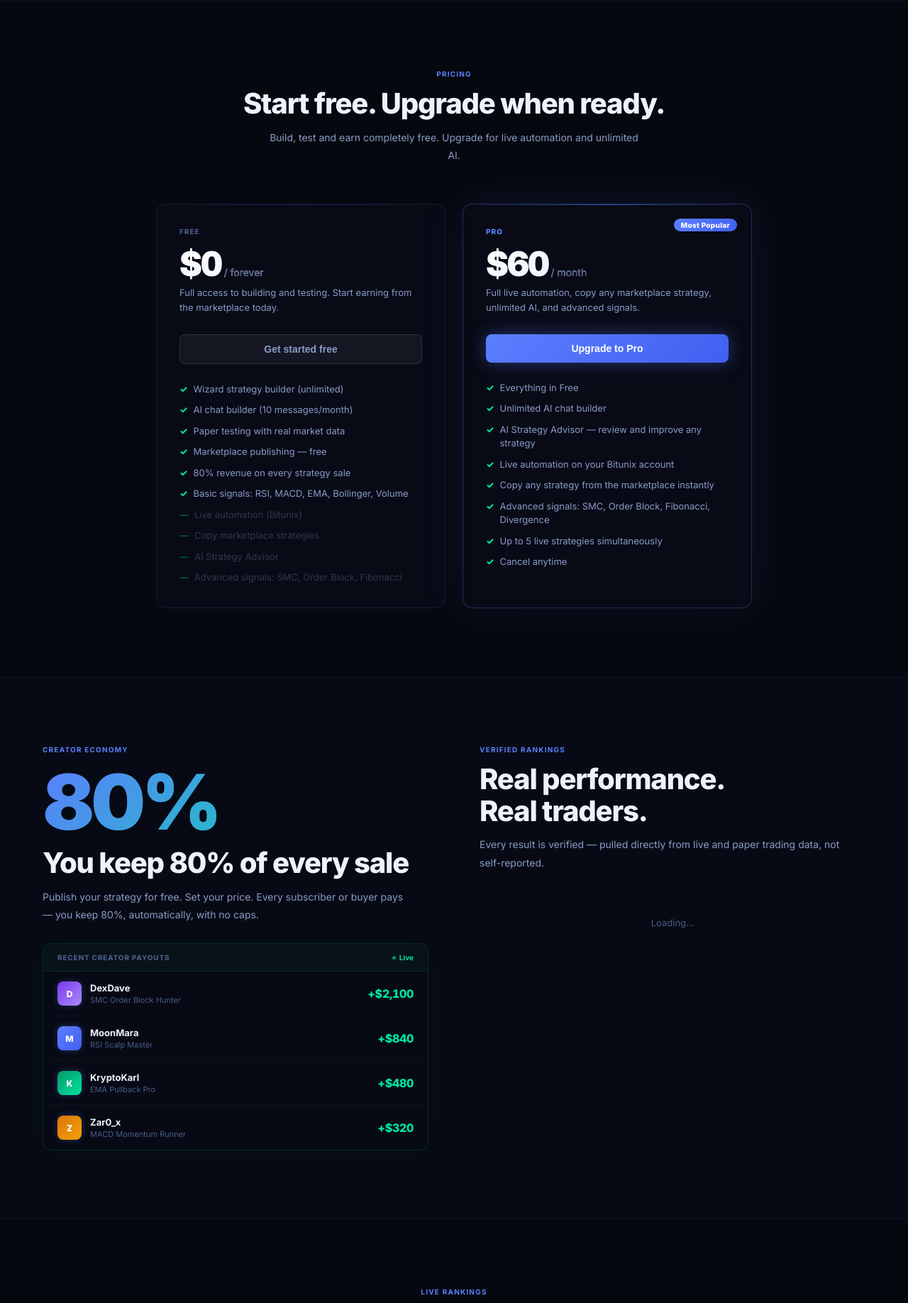
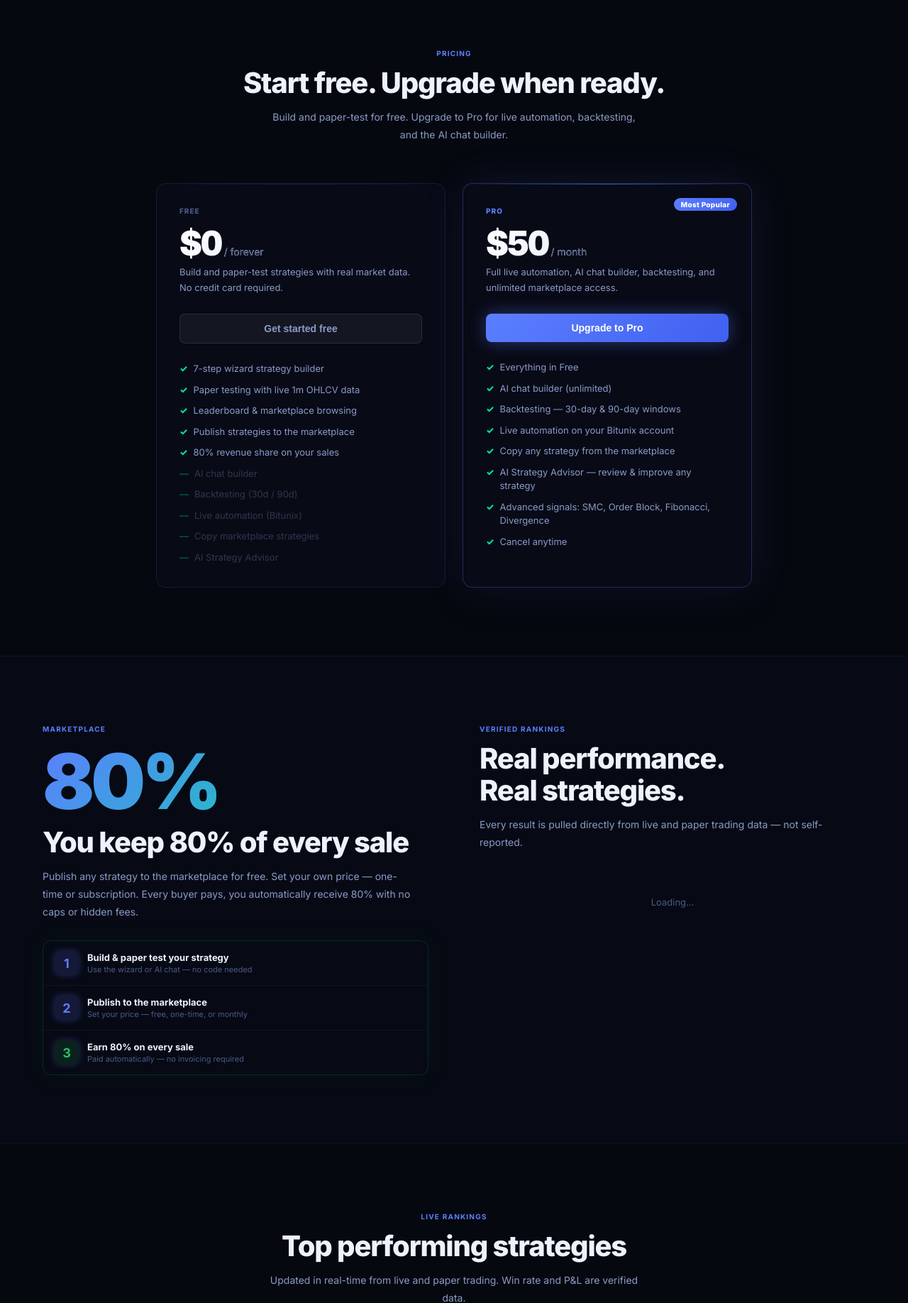
Before and after one commit to calwhel/calsbot, a FastAPI app: page / in a window 1280 px wide. Shown: the part 4576-6412 px from the top of the page at 71% size. Run offline with FastAPI, Linux system fonts and the light colour scheme; data that the repository does not hold is empty; parts of the project's set-up code (start-up, migrations or seed data) failed here and were passed over.

Commit message:
Update website to remove fake payout and testimonial data
Replaces misleading statistics, fake creator payout feeds, and fabricated testimonials on the website with accurate information about the platform's features and functionality.

Replit-Commit-Author: Agent
Replit-Commit-Session-Id: 8ca33a0c-91d3-4c5c-998d-2842819376c5
Replit-Commit-Checkpoint-Type: full_checkpoint
Replit-Commit-Event-Id: 8604ad0f-1fd7-4056-9769-5154e426333f
Replit-Commit-Screenshot-Url: https://storage.googleapis.com/screenshot-production-us-central1/17201325-775a-4a28-aab3-d2c9cf413651/8ca33a0c-91d3-4c5c-998d-2842819376c5/VpMNSiT
Replit-Helium-Checkpoint-Created: true

```diff
--- a/app/templates/website.html
+++ b/app/templates/website.html
@@ -4,7 +4,7 @@
 <meta charset="UTF-8">
 <meta name="viewport" content="width=device-width, initial-scale=1.0">
 <title>TradeHub Strategy Builder — Build, Test &amp; Sell Crypto Trading Strategies</title>
-<meta name="description" content="Build AI-powered crypto trading strategies through a simple chat. Paper test with real market data, automate to Bitunix, and earn 80% publishing to the marketplace.">
+<meta name="description" content="Build AI-powered crypto trading strategies through a simple step wizard or chat. Paper test with real market data, then automate live on Bitunix. Publish your strategy to the marketplace.">
 <link rel="preconnect" href="https://fonts.googleapis.com">
 <link href="https://fonts.googleapis.com/css2?family=Inter:wght@300;400;500;600;700;800;900&display=swap" rel="stylesheet">
 <style>
@@ -833,24 +833,24 @@ footer{
         <span class="hero-label-dot"></span>
         AI-Powered Strategy Platform
       </div>
-      <h1>Build, test and sell<br>crypto strategies.</h1>
-      <p class="hero-sub">Describe any trading strategy in plain English. Our AI compiles it, paper-tests it on live market data, and automates it — or you can publish it and earn 80% on every sale.</p>
+      <h1>Build, test and automate<br>crypto strategies.</h1>
+      <p class="hero-sub">Describe any trading strategy in plain English. Our AI compiles it, paper-tests it on live market data, then automates it on Bitunix — or publish it to the marketplace.</p>
       <div class="hero-ctas">
         <a href="/login" class="btn-primary">Start building free</a>
         <a href="#demo" class="btn-ghost">See it in action</a>
       </div>
       <div class="hero-stats">
         <div class="hs-item">
-          <div class="hs-n" id="sn1">1,240+</div>
-          <div class="hs-l">Strategies built</div>
+          <div class="hs-n">17+</div>
+          <div class="hs-l">Signal types supported</div>
         </div>
         <div class="hs-item">
-          <div class="hs-n animated" id="sn2">+847%</div>
-          <div class="hs-l">Best all-time P&amp;L</div>
+          <div class="hs-n">1m</div>
+          <div class="hs-l">OHLCV paper test accuracy</div>
         </div>
         <div class="hs-item">
-          <div class="hs-n" id="sn3">$2,100</div>
-          <div class="hs-l">Creator payouts this month</div>
+          <div class="hs-n">Free</div>
+          <div class="hs-l">No credit card to start</div>
         </div>
       </div>
     </div>
@@ -861,12 +861,12 @@ footer{
         <div class="hp-account" style="flex:1;display:flex;align-items:flex-start;justify-content:space-between;padding:0">
           <div>
             <div class="hp-acct-sub">Portfolio Balance</div>
-            <div class="hp-acct-num" id="hero-balance">$24,850.00</div>
+            <div class="hp-acct-num" id="hero-balance">$12,430.00</div>
           </div>
           <div class="hp-acct-pnl">
-            <div class="hp-live" style="justify-content:flex-end;margin-bottom:4px"><span class="hp-live-dot"></span>Live</div>
-            <div class="hp-acct-pnl-v">+847.3%</div>
-            <div class="hp-acct-pnl-l">All-time P&amp;L</div>
+            <div class="hp-live" style="justify-content:flex-end;margin-bottom:4px"><span class="hp-live-dot"></span>Demo</div>
+            <div class="hp-acct-pnl-v">+124.3%</div>
+            <div class="hp-acct-pnl-l">Paper P&amp;L</div>
           </div>
         </div>
       </div>
@@ -888,8 +888,8 @@ footer{
       <!-- Quick stats row -->
       <div class="hp-chart-stats">
         <div class="hcs">
-          <div class="hcs-v td-pos">+312%</div>
-          <div class="hcs-l">Best strategy</div>
+          <div class="hcs-v td-pos">Paper</div>
+          <div class="hcs-l">Demo mode</div>
         </div>
         <div class="hcs">
           <div class="hcs-v" style="color:var(--text)">71%</div>
@@ -967,20 +967,20 @@ footer{
 <div class="platform-strip">
   <div class="ps-inner">
     <div class="ps-item">
-      <div class="ps-val green">+847%</div>
-      <div class="ps-lbl">Best strategy P&amp;L</div>
+      <div class="ps-val green">17+</div>
+      <div class="ps-lbl">Signal types supported</div>
     </div>
     <div class="ps-item">
-      <div class="ps-val">1,240+</div>
-      <div class="ps-lbl">Strategies built</div>
+      <div class="ps-val">1m</div>
+      <div class="ps-lbl">Paper test resolution</div>
     </div>
     <div class="ps-item">
-      <div class="ps-val">63%</div>
-      <div class="ps-lbl">Avg win rate</div>
+      <div class="ps-val">Bitunix</div>
+      <div class="ps-lbl">Live automation exchange</div>
     </div>
     <div class="ps-item">
-      <div class="ps-val">$2,100</div>
-      <div class="ps-lbl">Creator payouts — March</div>
+      <div class="ps-val">80%</div>
+      <div class="ps-lbl">Creator revenue share</div>
     </div>
   </div>
 </div>
@@ -1004,8 +1004,8 @@ footer{
       </div>
       <div class="how-step fade-up">
         <div class="step-n">03</div>
-        <div class="step-t">Go live or sell it</div>
-        <div class="step-d">Connect your Bitunix account and automate, or publish to the marketplace and earn 80% of every sale automatically.</div>
+        <div class="step-t">Go live or publish it</div>
+        <div class="step-d">Connect your Bitunix account and automate your strategy, or publish it to the marketplace and set your own price — you keep 80% of every sale.</div>
       </div>
     </div>
   </div>
@@ -1181,40 +1181,40 @@ footer{
   <div class="inner">
     <div class="section-tag fade-up" style="text-align:center">Pricing</div>
     <h2 class="section-h fade-up" style="text-align:center">Start free. Upgrade when ready.</h2>
-    <p class="section-sub fade-up" style="text-align:center;margin:0 auto">Build, test and earn completely free. Upgrade for live automation and unlimited AI.</p>
+    <p class="section-sub fade-up" style="text-align:center;margin:0 auto">Build and paper-test for free. Upgrade to Pro for live automation, backtesting, and the AI chat builder.</p>
     <div class="pricing-grid">
       <div class="price-card fade-up">
         <div class="pc-tier">Free</div>
         <div class="pc-price">$0<span> / forever</span></div>
-        <div class="pc-desc">Full access to building and testing. Start earning from the marketplace today.</div>
+        <div class="pc-desc">Build and paper-test strategies with real market data. No credit card required.</div>
         <a href="/login"><button class="pc-btn free">Get started free</button></a>
         <ul class="pc-features">
-          <li><span class="ck">✓</span>Wizard strategy builder (unlimited)</li>
-          <li><span class="ck">✓</span>AI chat builder (10 messages/month)</li>
-          <li><span class="ck">✓</span>Paper testing with real market data</li>
-          <li><span class="ck">✓</span>Marketplace publishing — free</li>
-          <li><span class="ck">✓</span>80% revenue on every strategy sale</li>
-          <li><span class="ck">✓</span>Basic signals: RSI, MACD, EMA, Bollinger, Volume</li>
+          <li><span class="ck">✓</span>7-step wizard strategy builder</li>
+          <li><span class="ck">✓</span>Paper testing with live 1m OHLCV data</li>
+          <li><span class="ck">✓</span>Leaderboard &amp; marketplace browsing</li>
+          <li><span class="ck">✓</span>Publish strategies to the marketplace</li>
+          <li><span class="ck">✓</span>80% revenue share on your sales</li>
+          <li class="na"><span class="ck">—</span>AI chat builder</li>
+          <li class="na"><span class="ck">—</span>Backtesting (30d / 90d)</li>
           <li class="na"><span class="ck">—</span>Live automation (Bitunix)</li>
           <li class="na"><span class="ck">—</span>Copy marketplace strategies</li>
           <li class="na"><span class="ck">—</span>AI Strategy Advisor</li>
-          <li class="na"><span class="ck">—</span>Advanced signals: SMC, Order Block, Fibonacci</li>
         </ul>
       </div>
       <div class="price-card pro fade-up">
         <div class="pc-badge">Most Popular</div>
         <div class="pc-tier" style="color:var(--accent)">Pro</div>
-        <div class="pc-price">$60<span> / month</span></div>
-        <div class="pc-desc">Full live automation, copy any marketplace strategy, unlimited AI, and advanced signals.</div>
+        <div class="pc-price">$50<span> / month</span></div>
+        <div class="pc-desc">Full live automation, AI chat builder, backtesting, and unlimited marketplace access.</div>
         <a href="/login"><button class="pc-btn pro-btn">Upgrade to Pro</button></a>
         <ul class="pc-features">
           <li><span class="ck">✓</span>Everything in Free</li>
-          <li><span class="ck">✓</span>Unlimited AI chat builder</li>
-          <li><span class="ck">✓</span>AI Strategy Advisor — review and improve any strategy</li>
+          <li><span class="ck">✓</span>AI chat builder (unlimited)</li>
+          <li><span class="ck">✓</span>Backtesting — 30-day &amp; 90-day windows</li>
           <li><span class="ck">✓</span>Live automation on your Bitunix account</li>
-          <li><span class="ck">✓</span>Copy any strategy from the marketplace instantly</li>
+          <li><span class="ck">✓</span>Copy any strategy from the marketplace</li>
+          <li><span class="ck">✓</span>AI Strategy Advisor — review &amp; improve any strategy</li>
           <li><span class="ck">✓</span>Advanced signals: SMC, Order Block, Fibonacci, Divergence</li>
-          <li><span class="ck">✓</span>Up to 5 live strategies simultaneously</li>
           <li><span class="ck">✓</span>Cancel anytime</li>
         </ul>
       </div>
@@ -1227,53 +1227,38 @@ footer{
   <div class="inner">
     <div class="creator-grid">
       <div class="fade-up">
-        <div class="section-tag">Creator economy</div>
+        <div class="section-tag">Marketplace</div>
         <div class="big-pct">80%</div>
         <h2 class="section-h" style="margin-top:10px">You keep 80% of every sale</h2>
-        <p class="section-sub" style="margin-bottom:0">Publish your strategy for free. Set your price. Every subscriber or buyer pays — you keep 80%, automatically, with no caps.</p>
-        <div class="payout-feed">
-          <div class="pf-head">
-            <span class="pf-head-t">Recent Creator Payouts</span>
-            <span class="pf-live"><span class="pf-dot"></span>Live</span>
+        <p class="section-sub" style="margin-bottom:24px">Publish any strategy to the marketplace for free. Set your own price — one-time or subscription. Every buyer pays, you automatically receive 80% with no caps or hidden fees.</p>
+        <div class="payout-feed" style="padding:0">
+          <div class="pf-item" style="padding:14px 16px">
+            <div class="pf-av" style="background:rgba(99,102,241,.15);color:var(--accent);font-size:18px;font-weight:700">1</div>
+            <div class="pf-info">
+              <div class="pf-name">Build &amp; paper test your strategy</div>
+              <span class="pf-strat">Use the wizard or AI chat — no code needed</span>
+            </div>
           </div>
-          <div class="pf-item">
-            <div class="pf-av p">D</div>
+          <div class="pf-item" style="padding:14px 16px">
+            <div class="pf-av" style="background:rgba(99,102,241,.15);color:var(--accent);font-size:18px;font-weight:700">2</div>
             <div class="pf-info">
-              <div class="pf-name">DexDave</div>
-              <span class="pf-strat">SMC Order Block Hunter</span>
+              <div class="pf-name">Publish to the marketplace</div>
+              <span class="pf-strat">Set your price — free, one-time, or monthly</span>
             </div>
-            <div class="pf-amount">+$2,100</div>
           </div>
-          <div class="pf-item">
-            <div class="pf-av">M</div>
+          <div class="pf-item" style="padding:14px 16px;border-bottom:none">
+            <div class="pf-av" style="background:rgba(34,197,94,.12);color:#22c55e;font-size:18px;font-weight:700">3</div>
             <div class="pf-info">
-              <div class="pf-name">MoonMara</div>
-              <span class="pf-strat">RSI Scalp Master</span>
+              <div class="pf-name">Earn 80% on every sale</div>
+              <span class="pf-strat">Paid automatically — no invoicing required</span>
             </div>
-            <div class="pf-amount">+$840</div>
-          </div>
-          <div class="pf-item">
-            <div class="pf-av g">K</div>
-            <div class="pf-info">
-              <div class="pf-name">KryptoKarl</div>
-              <span class="pf-strat">EMA Pullback Pro</span>
-            </div>
-            <div class="pf-amount">+$480</div>
-          </div>
-          <div class="pf-item">
-            <div class="pf-av y">Z</div>
-            <div class="pf-info">
-              <div class="pf-name">Zar0_x</div>
-              <span class="pf-strat">MACD Momentum Runner</span>
-            </div>
-            <div class="pf-amount">+$320</div>
           </div>
         </div>
       </div>
       <div class="fade-up">
         <div class="section-tag">Verified rankings</div>
-        <h2 class="section-h">Real performance.<br>Real traders.</h2>
-        <p class="section-sub" style="margin-bottom:20px">Every result is verified — pulled directly from live and paper trading data, not self-reported.</p>
+        <h2 class="section-h">Real performance.<br>Real strategies.</h2>
+        <p class="section-sub" style="margin-bottom:20px">Every result is pulled directly from live and paper trading data — not self-reported.</p>
         <div id="lb-preview"><div class="lb-loading">Loading…</div></div>
       </div>
     </div>
@@ -1298,34 +1283,34 @@ footer{
   </div>
 </section>
 
-<!-- TESTIMONIALS -->
+<!-- WHY TRADEHUB -->
 <section class="section alt" id="social">
   <div class="inner">
-    <div class="section-tag fade-up" style="text-align:center">From traders</div>
-    <h2 class="section-h fade-up" style="text-align:center">Traders actually use this</h2>
+    <div class="section-tag fade-up" style="text-align:center">Why TradeHub</div>
+    <h2 class="section-h fade-up" style="text-align:center">Built for traders who want results, not guesswork</h2>
     <div class="testi-grid">
       <div class="testi fade-up">
-        <div class="testi-stars">★★★★★</div>
-        <div class="testi-q">"I described my SMC order block strategy in about 3 sentences. It compiled it, ran 48 hours of paper trading, and showed me a 71% win rate. I'm live now."</div>
+        <div class="testi-stars" style="font-size:22px">🧙</div>
+        <div class="testi-q">"Describe your idea in plain English — our AI compiles it into a fully structured strategy with proper entry conditions, take profit targets, stop loss, leverage, and risk rules. No coding required."</div>
         <div class="testi-who">
-          <div class="testi-av">K</div>
-          <div><div class="testi-n">KryptoKarl</div><div class="testi-role">Swing trader · 3 live strategies</div></div>
+          <div class="testi-av" style="background:rgba(99,102,241,.15);color:var(--accent)">AI</div>
+          <div><div class="testi-n">Strategy Wizard</div><div class="testi-role">7-step builder + AI chat mode</div></div>
         </div>
       </div>
       <div class="testi fade-up">
-        <div class="testi-stars">★★★★★</div>
-        <div class="testi-q">"I published my RSI scalp strategy at $15/month. I now have 23 subscribers. Passive income while the bot runs in the background."</div>
+        <div class="testi-stars" style="font-size:22px">📊</div>
+        <div class="testi-q">"Every strategy is tested on real historical 1-minute OHLCV candle data before you risk a single dollar. See win rate, P&amp;L, drawdown, and individual trades — all in the paper test report."</div>
         <div class="testi-who">
-          <div class="testi-av">M</div>
-          <div><div class="testi-n">MoonMara</div><div class="testi-role">Strategy creator · 23 subscribers</div></div>
+          <div class="testi-av" style="background:rgba(245,158,11,.12);color:#d97706">BT</div>
+          <div><div class="testi-n">Built-in Backtester</div><div class="testi-role">30-day and 90-day test windows</div></div>
         </div>
       </div>
       <div class="testi fade-up">
-        <div class="testi-stars">★★★★★</div>
-        <div class="testi-q">"The AI Advisor told me my stop loss was too tight for the volatility of the pairs I was trading. Widened it, win rate jumped 12%. Worth the $20 alone."</div>
+        <div class="testi-stars" style="font-size:22px">⚡</div>
+        <div class="testi-q">"Once your strategy is validated in paper mode, go live on Bitunix with one click. Your strategy fires automatically 24/7 — entries, take profits, and stop losses are all handled for you."</div>
         <div class="testi-who">
-          <div class="testi-av">D</div>
-          <div><div class="testi-n">DexDave</div><div class="testi-role">Pro subscriber · AI Advisor user</div></div>
+          <div class="testi-av" style="background:rgba(34,197,94,.12);color:#22c55e">▶</div>
+          <div><div class="testi-n">Live Automation</div><div class="testi-role">Pro · Bitunix exchange</div></div>
         </div>
       </div>
     </div>
@@ -1393,7 +1378,7 @@ footer{
           <span>What's included in the Pro plan?</span>
           <svg class="faq-icon" viewBox="0 0 20 20" fill="none"><path d="M5 8l5 5 5-5" stroke="currentColor" stroke-width="1.8" stroke-linecap="round" stroke-linejoin="round"/></svg>
         </button>
-        <div class="faq-a">Pro unlocks live trade automation, unlimited AI chat with the strategy advisor, priority signal routing, and full access to all marketplace strategies. Free accounts can still build unlimited strategies, paper test indefinitely, publish to the marketplace, and use the AI builder.</div>
+        <div class="faq-a">Pro unlocks live trade automation, the AI chat builder, backtesting (30d and 90d windows), the AI Strategy Advisor, and full access to copy any marketplace strategy. Free accounts can build unlimited strategies with the step wizard, paper test indefinitely, and publish to the marketplace.</div>
       </div>
 
       <div class="faq-item">
```
